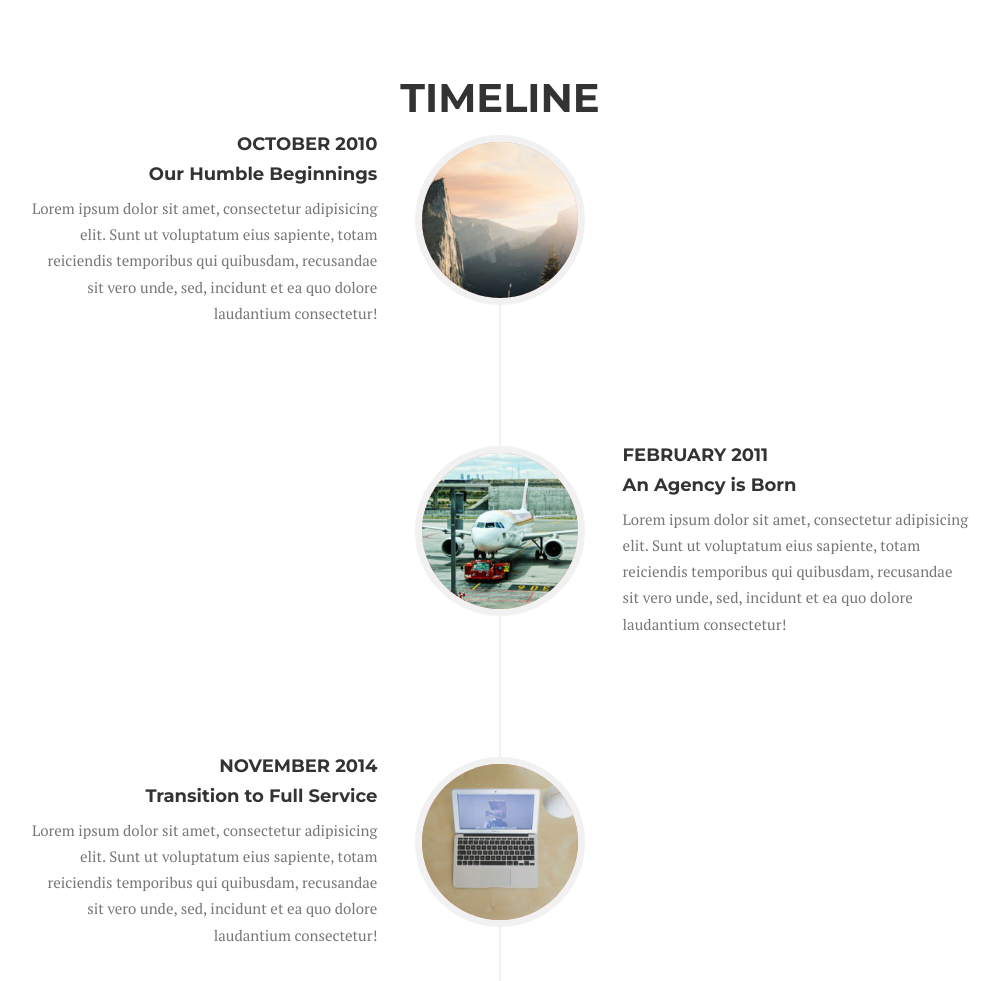
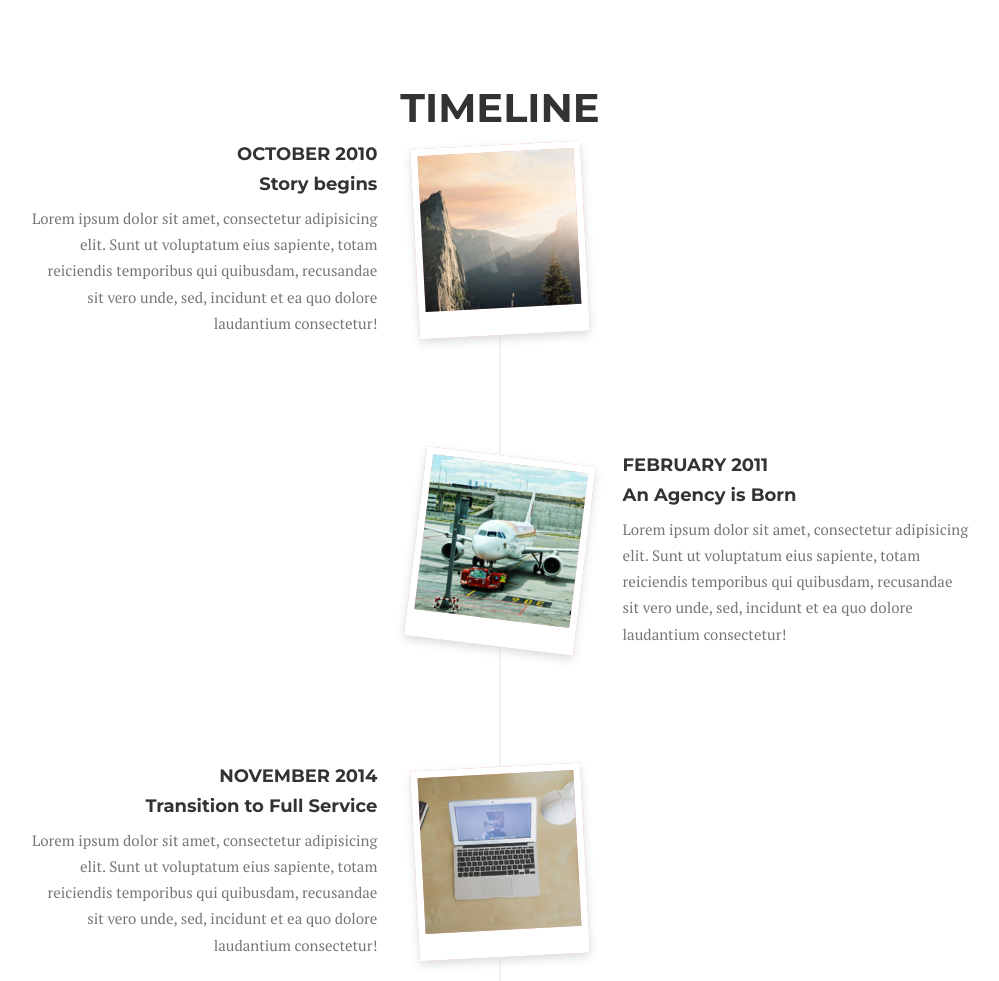
Before and after one commit to macduy/minh-hai, a website: page index.html in a window 1280 px wide. Shown: the part 1760-2741 px from the top of the page, without its empty margins (140-1139 px from the left). Drawn offline with nearby package versions, Linux system fonts and the light colour scheme; a web font is replaced by a local one.

Commit message:
Square photos

```diff
--- a/index.html
+++ b/index.html
@@ -103,7 +103,9 @@
             </div>
             <div class="row text-justify">
                 <div class="col-sm-4">
-                    <img class="img-responsive img-thumbnail center-block" src="./img/story-image.jpg"/>
+                    <p>
+                        <img class="img-responsive img-thumbnail center-block" src="./img/story-image.jpg"/>
+                    </p>
                 </div>
                 <div class="col-sm-8">
                     <p>
@@ -239,13 +241,13 @@
                 <div class="col-lg-12">
                     <ul class="timeline">
                         <li>
-                            <div class="timeline-image">
-                                <img class="img-circle img-responsive" src="img/about/1.jpg" alt="">
+                            <div class="tilt-left timeline-image">
+                                <img class="img-responsive" src="img/about/1.jpg" alt="">
                             </div>
                             <div class="timeline-panel">
                                 <div class="timeline-heading">
                                     <h4>October 2010</h4>
-                                    <h4 class="subheading">Our Humble Beginnings</h4>
+                                    <h4 class="subheading">Story begins</h4>
                                 </div>
                                 <div class="timeline-body">
                                     <p class="text-muted">Lorem ipsum dolor sit amet, consectetur adipisicing elit. Sunt ut voluptatum eius sapiente, totam reiciendis temporibus qui quibusdam, recusandae sit vero unde, sed, incidunt et ea quo dolore laudantium consectetur!</p>
@@ -253,8 +255,8 @@
                             </div>
                         </li>
                         <li class="timeline-inverted">
-                            <div class="timeline-image">
-                                <img class="img-circle img-responsive" src="img/about/2.jpg" alt="">
+                            <div class="tilt-right timeline-image">
+                                <img class="img-responsive" src="img/about/2.jpg" alt="">
                             </div>
                             <div class="timeline-panel">
                                 <div class="timeline-heading">
@@ -267,8 +269,8 @@
                             </div>
                         </li>
                         <li>
-                            <div class="timeline-image">
-                                <img class="img-circle img-responsive" src="img/about/3.jpg" alt="">
+                            <div class="tilt-left timeline-image">
+                                <img class="img-responsive" src="img/about/3.jpg" alt="">
                             </div>
                             <div class="timeline-panel">
                                 <div class="timeline-heading">
@@ -281,8 +283,8 @@
                             </div>
                         </li>
                         <li class="timeline-inverted">
-                            <div class="timeline-image">
-                                <img class="img-circle img-responsive" src="img/about/4.jpg" alt="">
+                            <div class="tilt-right timeline-image">
+                                <img class="img-responsive" src="img/about/4.jpg" alt="">
                             </div>
                             <div class="timeline-panel">
                                 <div class="timeline-heading">
@@ -296,9 +298,9 @@
                         </li>
                         <li class="timeline-inverted">
                             <div class="timeline-image">
-                                <h4>Be Part
-                                    <br>Of Our
-                                    <br>Story!</h4>
+                                <h4>...and
+                                    <br/>forever
+                                    <br/>after!!</h4>
                             </div>
                         </li>
                     </ul>
--- a/less/agency.less
+++ b/less/agency.less
@@ -457,14 +457,16 @@ section {
             left: 0;
             margin-left: 0;
             width: 80px;
-            height: 80px;
+            height: 85px;
             position: absolute;
             z-index: 100;
             background-color: @theme-primary;
             color: white;
-            border-radius: 100%;
-            border: 7px solid #f1f1f1;
+            border-radius: 0%;
+            border: 3px solid #ffffff;
+            border-bottom-width: 8px;
             text-align: center;
+            box-shadow: 0 3pt 7pt #dddddd;
             h4 {
                 font-size: 10px;
                 margin-top: 12px;
@@ -525,9 +527,11 @@ section {
             }
             .timeline-image {
                 width: 100px;
-                height: 100px;
+                height: 110px;
                 left: 50%;
                 margin-left: -50px;
+                border: 5px solid #ffffff;
+                border-bottom-width: 15px;
                 h4 {
                     font-size: 13px;
                     margin-top: 16px;
@@ -552,8 +556,10 @@ section {
             }
             .timeline-image {
                 width: 150px;
-                height: 150px;
+                height: 165px;
                 margin-left: -75px;
+                border: 7px solid #ffffff;
+                border-bottom-width: 23px;
                 h4 {
                     font-size: 18px;
                     margin-top: 30px;
@@ -576,8 +582,10 @@ section {
             }
             .timeline-image {
                 width: 170px;
-                height: 170px;
+                height: 190px;
                 margin-left: -85px;
+                border: 7px solid #ffffff;
+                border-bottom-width: 27px;
                 h4 {
                     margin-top: 40px;
                 }
--- a/less/mixins.less
+++ b/less/mixins.less
@@ -68,6 +68,14 @@
   text-transform: uppercase;
 }
 
+.tilt-right {
+  transform: rotate(7deg);
+}
+
+.tilt-left {
+  transform: rotate(-3deg);
+}
+
 .gradient(@type; @colors; @dir: 0deg; @prefixes: webkit, moz, ms, o; @index: length(@prefixes)) when (@index > 0) {
     .gradient(@type; @colors; @dir; @prefixes; (@index - 1));
 
```
Also changed, not shown: css/agency.css, css/agency.min.css.
